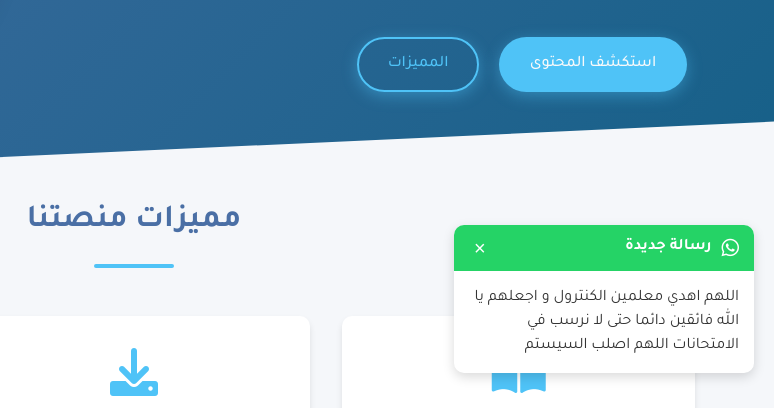
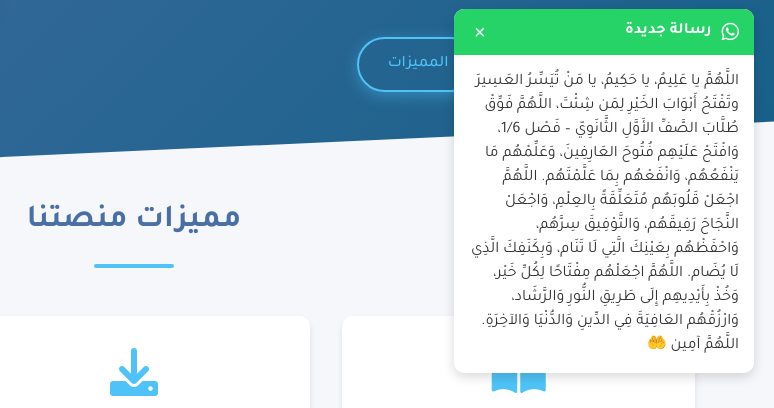
Before and after one commit to shenawy2025/.com, a plain HTML site: page index.html in a window 1280 px wide. Shown: the part 407-815 px from the top of the page, 506-1280 px from the left. Drawn offline with Linux system fonts and the light colour scheme.

Commit message:
Add files via upload

```diff
--- a/index.html
+++ b/index.html
@@ -17,7 +17,22 @@
             <button class="close-notification" id="closeNotification">&times;</button>
         </div>
         <div class="notification-body">
-            <p>اللهم اهدي معلمين الكنترول و اجعلهم يا الله فائقين دائما حتى لا نرسب في الامتحانات اللهم اصلب السيستم </p>
+            <p>اللَّهُمَّ يا عَلِيمُ، يا حَكِيمُ،
+يا مَنْ تُيَسِّرُ العَسِيرَ وتَفْتَحُ أَبْوَابَ الخَيْرِ لِمَن شِئْتَ،
+اللَّهُمَّ فَوِّقْ طُلَّابَ الصَّفِّ الأَوَّلِ الثَّانَوِيّ – فَصْل 1/6،
+وَافْتَحْ عَلَيْهِم فُتُوحَ العَارِفِينَ، وَعَلِّمْهُم مَا يَنْفَعُهُم، وَانْفَعْهُم بِمَا عَلَّمْتَهُم.
+
+اللَّهُمَّ اجْعَلْ قَلُوبَهُم مُتَعَلِّقَةً بِالعِلْمِ،
+وَاجْعَلْ النَّجَاحَ رَفِيقَهُم، وَالتَّوْفِيقَ سِرَّهُم،
+وَاحْفَظْهُم بِعَيْنِكَ الَّتِي لَا تَنَام، وَبِكَنَفِكَ الَّذِي لَا يُضَام.
+
+اللَّهُمَّ اجْعَلْهُم مِفْتَاحًا لِكُلِّ خَيْر،
+وَخُذْ بِأَيْدِيهِم إِلَى طَرِيقِ النُّورِ وَالرَّشَاد،
+وَارْزُقْهُم العَافِيَةَ فِي الدِّينِ وَالدُّنْيَا وَالآخِرَةِ.
+
+اللَّهُمَّ آمِين 🤲
+
+</p>
         </div>
     </div>
 </div>
```
